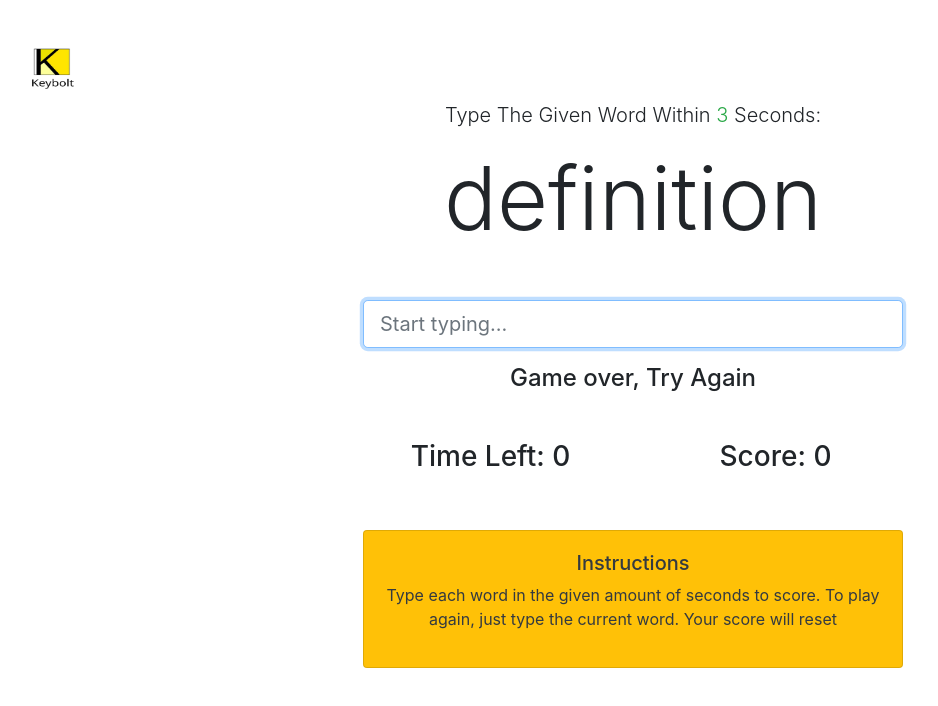
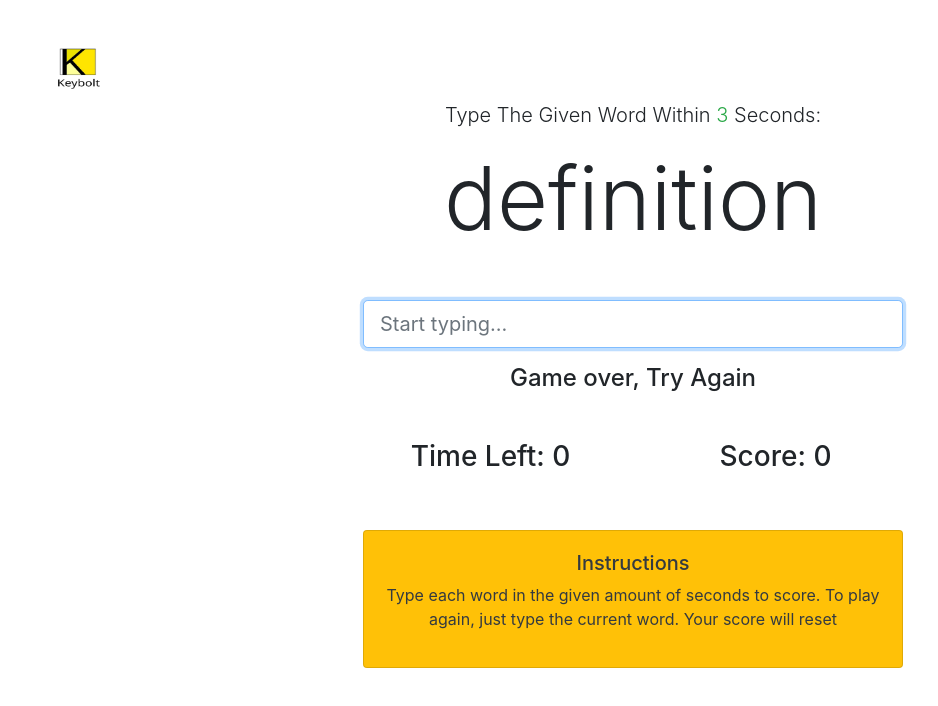
Before and after one commit to avdoB/KeyBolt, a plain HTML site: page index.html in a window 1280 px wide. Shown: the whole page, without its empty margins (7-945 px from the left). Drawn offline with nearby package versions, Linux system fonts and the light colour scheme.

Commit message:
Update index.html

```diff
--- a/index.html
+++ b/index.html
@@ -16,7 +16,7 @@
             height: 220px;
             width: 400px;
             position: relative;
-            right: 45%;
+            right: 43%;
             padding: 2px;
             bottom: 45px;
 
```
